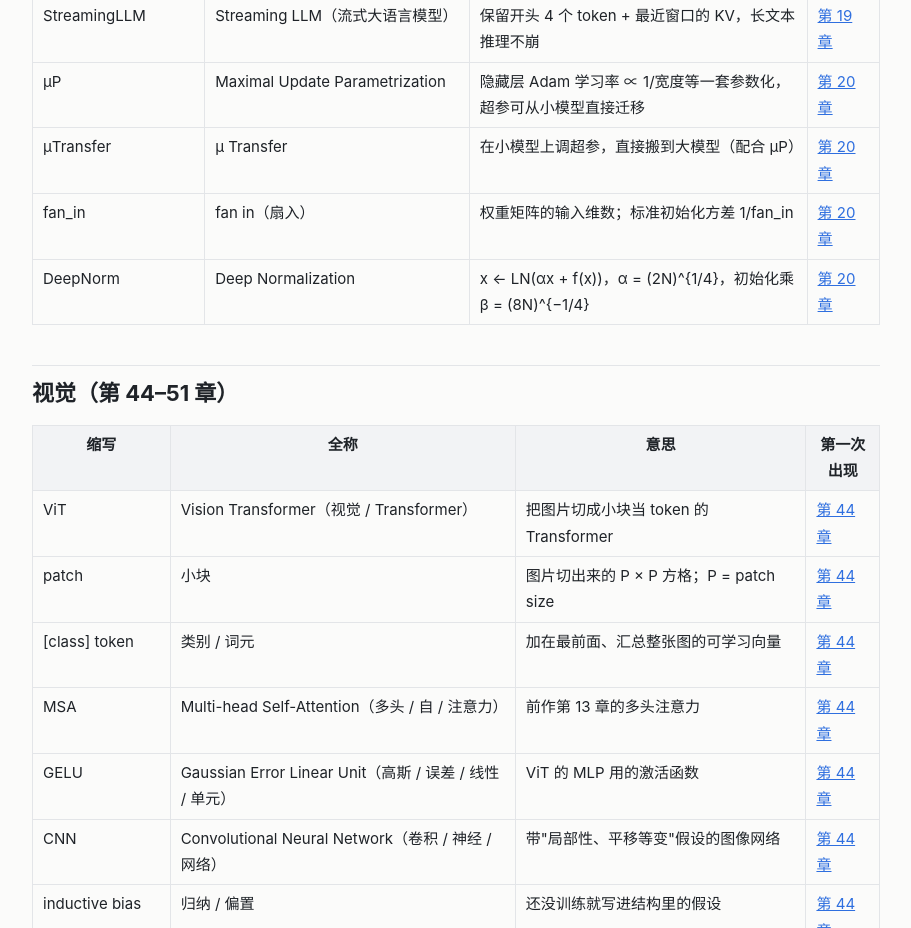
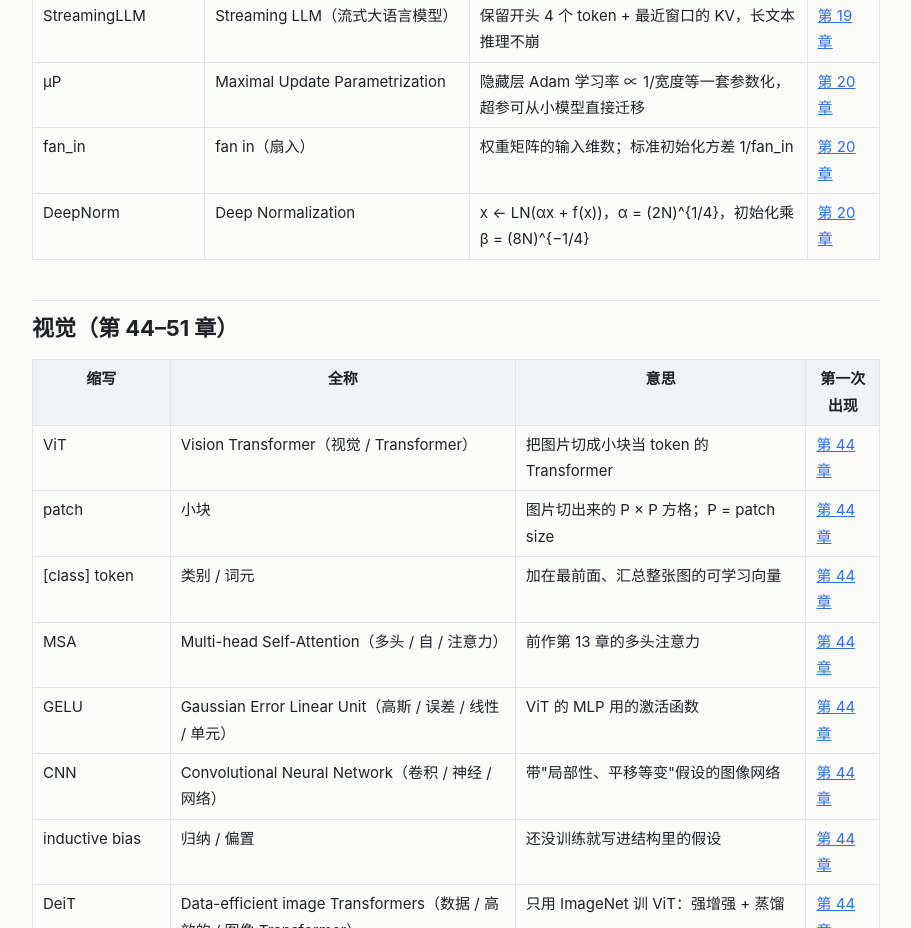
Before and after one commit to wikieden/beyond-transformer, a plain HTML site: page lessons/appendix-glossary.html in a window 1280 px wide. Shown: the part 5942-6870 px from the top of the page, without its empty margins (294-1205 px from the left). Drawn offline with nearby package versions, Linux system fonts and the light colour scheme.

Commit message:
词汇表去掉和数学书重复的 μTransfer

```diff
--- a/lessons/appendix-glossary.html
+++ b/lessons/appendix-glossary.html
@@ -622,12 +622,6 @@ footer{max-width:860px;margin:0 auto;padding:0 16px 40px;color:var(--mute);font-
 <td><a href="../lessons/20-mup-deepnorm.html">第 20 章</a></td>
 </tr>
 <tr>
-<td>μTransfer</td>
-<td>μ Transfer</td>
-<td>在小模型上调超参，直接搬到大模型（配合 μP）</td>
-<td><a href="../lessons/20-mup-deepnorm.html">第 20 章</a></td>
-</tr>
-<tr>
 <td>fan_in</td>
 <td>fan in（扇入）</td>
 <td>权重矩阵的输入维数；标准初始化方差 1/fan_in</td>
```
